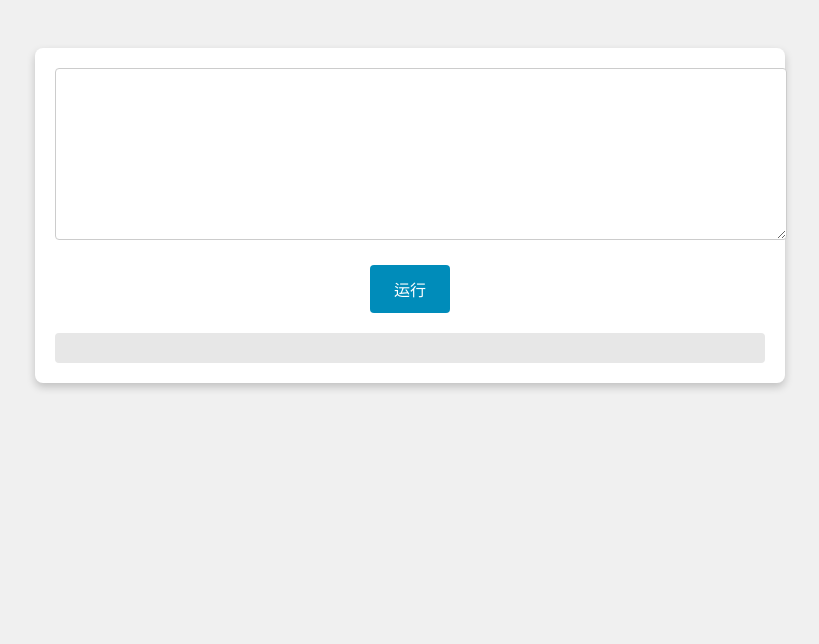
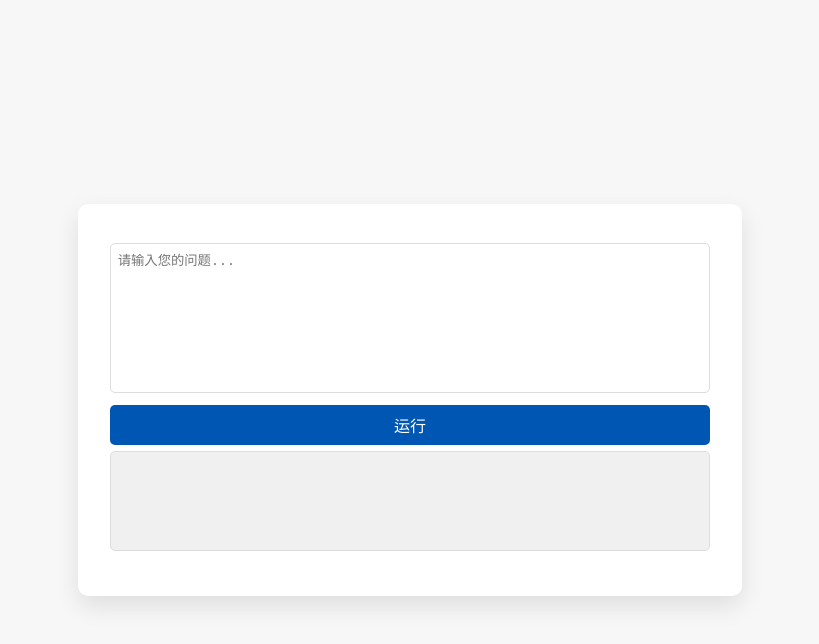
Before and after one commit to oscarka/testrailwaygpt, a plain HTML site: page public/index.html in a window 1280 px wide. Shown: the whole page, without its empty margins (230-1049 px from the left). Drawn offline with Linux system fonts and the light colour scheme; files whose address does not match are found by name.

Commit message:
Update index.html

```diff
--- a/public/index.html
+++ b/public/index.html
@@ -1,61 +1,65 @@
 <!DOCTYPE html>
-<html>
+<html lang="en">
 <head>
+    <meta charset="UTF-8">
+    <meta name="viewport" content="width=device-width, initial-scale=1.0">
     <title>OpenAI Azure Interface</title>
     <style>
         body {
-            font-family: 'Segoe UI', Tahoma, Geneva, Verdana, sans-serif;
-            background-color: #f0f0f0;
+            font-family: 'Arial', sans-serif;
+            background-color: #f7f7f7;
+            padding: 0;
+            margin: 0;
+            display: flex;
+            justify-content: center;
+            align-items: center;
+            height: 100vh;
+        }
+        .wrapper {
             text-align: center;
-            padding: 40px;
+            background: #fff;
+            padding: 2em;
+            border-radius: 10px;
+            box-shadow: 0 10px 25px rgba(0,0,0,0.1);
+            width: 80%;
+            max-width: 600px;
         }
-        .container {
-            width: 60%;
-            margin: auto;
-            padding: 20px;
-            background-color: #fff;
-            box-shadow: 0 4px 8px 0 rgba(0,0,0,0.2);
-            border-radius: 8px;
+        textarea, button, #response {
+            width: 100%;
+            padding: 0.5em;
+            margin-top: 0.5em;
+            border-radius: 5px;
+            border: 1px solid #ddd;
+            box-sizing: border-box;
         }
-        #customerInput {
-            width: 100%;
+        textarea {
             height: 150px;
-            padding: 10px;
-            margin-bottom: 20px;
-            border: 1px solid #ccc;
-            border-radius: 4px;
-            font-size: 16px;
-            resize: vertical;
+            resize: none;
         }
-        #submitButton {
-            display: inline-block;
-            background-color: #008CBA;
+        button {
+            background-color: #0056b3;
             color: white;
-            padding: 12px 24px;
+            font-size: 1em;
+            cursor: pointer;
             border: none;
-            border-radius: 4px;
-            cursor: pointer;
-            font-size: 16px;
         }
-        #submitButton:hover {
-            background-color: #007B9E;
+        button:hover {
+            background-color: #003d82;
         }
         #response {
-            margin-top: 20px;
-            padding: 15px;
-            border-radius: 4px;
-            background-color: #e7e7e7;
+            background-color: #f0f0f0;
+            min-height: 100px;
             text-align: left;
-            font-size: 14px;
+            white-space: pre-wrap; /* Respect the newlines in the response content */
             overflow-wrap: break-word;
         }
     </style>
 </head>
 <body>
-    <div class="container">
-        <textarea id="customerInput"></textarea><br>
+    <div class="wrapper">
+        <textarea id="customerInput" placeholder="请输入您的问题..."></textarea>
         <button id="submitButton">运行</button>
-        <div id="response"></div>
+        <pre id="response"></pre>
     </div>
 
     <script src="/static/script.js"></script>
```
